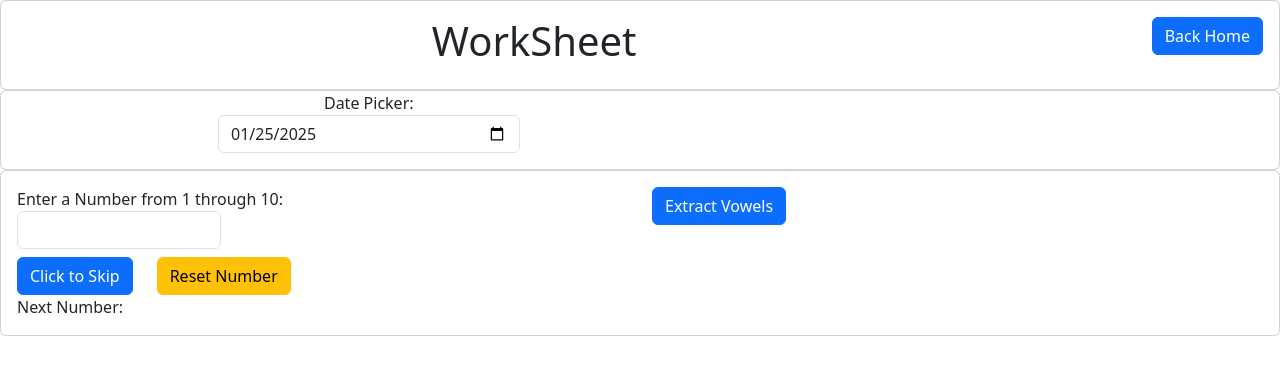
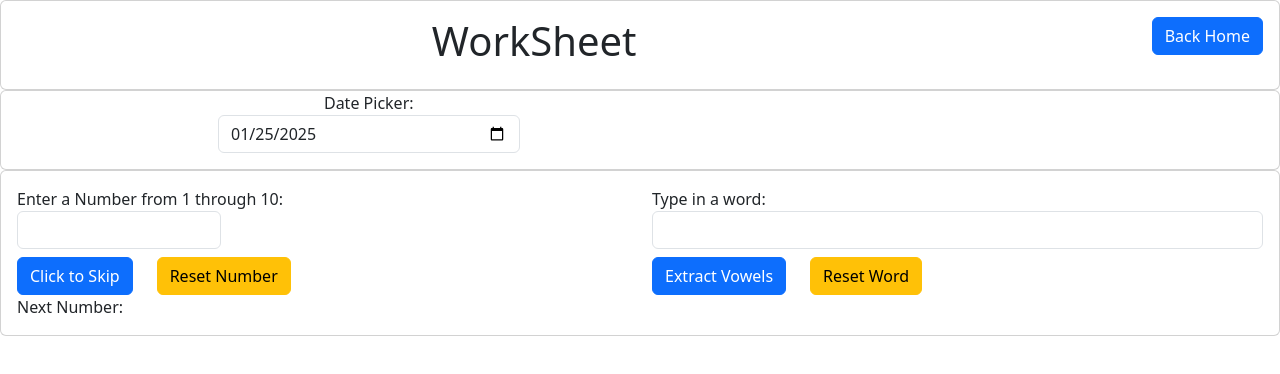
Before and after one commit to alfonso-ivan-carrillo/my-angular-application, an Angular app: page /my-worksheet in a window 1280 px wide. Shown: the top 374 px of the page. Built offline with nearby package versions, Linux system fonts and the light colour scheme.

Commit message:
add label input, button and reset button for extract vowels method

```diff
--- a/src/app/my-worksheet/my-worksheet.component.html
+++ b/src/app/my-worksheet/my-worksheet.component.html
@@ -38,27 +38,46 @@
             type="number"
             class="form-control"
             [(ngModel)]="skipNumber"
+            (keydown.enter)="skipThisNumber(skipNumber)"
           />
         </div>
-        <button class="btn btn-primary me-4"
-            (click)="skipThisNumber(skipNumber)"
-        >Click to Skip</button>
         <button
-        class="btn btn-warning"
-        (click)="skipNumber = 0; nextNumber = 0"
-        >Reset Number</button>
-         <br />
+          class="btn btn-primary me-4"
+          (click)="skipThisNumber(skipNumber)"
+        >
+          Click to Skip
+        </button>
+        <button
+          class="btn btn-warning"
+          (click)="skipNumber = 0; nextNumber = 0"
+        >
+          Reset Number
+        </button>
+        <br />
         <span class="col-6">
-            <span>Next Number: {{ nextNumber }} </span>
+          <span>Next Number: {{ nextNumber }} </span>
         </span>
       </div>
       <div class="col-6">
+        <label for="">Type in a word:</label><br />
+        <input
+          type="text"
+          class="form-control mb-2"
+          [(ngModel)]="wordToExtract"
+          (keydown.enter)="extractVowels(wordToExtract)"
+        />
+        <button (click)="extractVowels(wordToExtract)" class="btn btn-primary">
+          Extract Vowels
+        </button>
         <button
-            (click)="extractVowels('skipWholeNumbersOnly'); extractVowelsRegex('skipWholeNumbersOnly'); extractVowesArrayMethods('skipWholeNumbersOnly')"
-            class="btn btn-primary"
-        >Extract Vowels</button>
+            class="btn btn-warning ms-4"
+            (click)="resetWord()"
+        >Reset Word</button>
+        <br />
+        <span class="col-6" *ngIf="isExtracted">
+          <span>Extracted! ->  {{ wordToExtract }} </span>
+        </span>
       </div>
-
     </div>
   </div>
 </div>
--- a/src/app/my-worksheet/my-worksheet.component.ts
+++ b/src/app/my-worksheet/my-worksheet.component.ts
@@ -1,4 +1,5 @@
-import { Component } from '@angular/core';
+import { Component, NgModule } from '@angular/core';
+import { CommonModule } from '@angular/common';
 import { Router } from '@angular/router';
 
 @Component({
@@ -12,6 +13,9 @@ export class MyWorksheetComponent {
 
   skipNumber: number;
   nextNumber: number;
+
+  wordToExtract: string;
+  isExtracted: boolean = false
 
   constructor(private router: Router) {}
 
@@ -79,7 +83,7 @@ export class MyWorksheetComponent {
     }
   }
 
-extractVowels(inputString: string): string {
+extractVowels(inputString: string) {
   let vowels = ['a', 'e', 'i', 'o', 'u' ];
   let newWord = '';
 
@@ -91,7 +95,8 @@ extractVowels(inputString: string): string {
     }
   }
   console.log(newWord);
- return newWord;
+  this.isExtracted = true;
+  this. wordToExtract = newWord;
 }
 
 extractVowelsRegex(inputString: string): string {
@@ -106,5 +111,9 @@ extractVowesArrayMethods(inputString: string): string{
   return [...inputString.toLowerCase()].filter(char => !vowels.includes(char)).join('');
 }
 
+resetWord(){
+  this.wordToExtract = '';
+  this.isExtracted = false;
+}
 
 }
```
